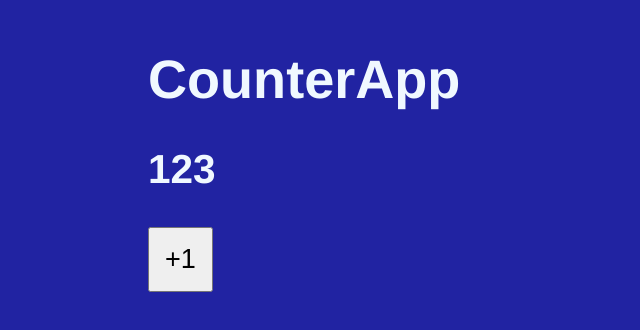
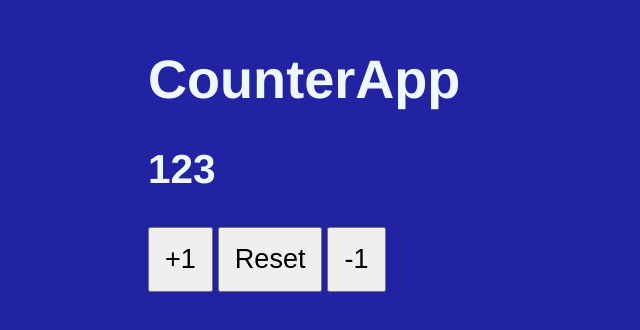
Before and after one commit to AlejandroRaya09/CounterApp---React, a React (Vite) app: page / in a window 1280 px wide. Shown: the part 136-466 px from the top of the page, without its empty margins (0-640 px from the left). Built offline with nearby package versions, Linux system fonts and the light colour scheme.

Commit message:
Añadir y Resetear con Hooks -UseState

```diff
--- a/src/CounterApp.jsx
+++ b/src/CounterApp.jsx
@@ -1,8 +1,5 @@
 import { useState } from 'react'
 import PropTypes from 'prop-types'
-
-
-
 
 
 export const CounterApp = ({value}) => {
@@ -12,18 +9,19 @@
     const handleAdd = () => {
         // setCounter(counter + 1 )
         setCounter((C) => C + 1)
-     }
+    }
 
-
+    const handleSubstract = () => setCounter (counter - 1)
+    const handleReset = () => setCounter (value)
     return (
         <>
             <h1>CounterApp</h1>
             <h2> { counter } </h2>
 
 
-            <button onClick={handleAdd}>
-                +1
-            </button>
+            <button onClick={handleAdd}> +1</button>
+            <button onClick={handleReset}> Reset </button>
+            <button onClick={handleSubstract}> -1 </button>
         </>
       );
 }
--- a/src/style.css
+++ b/src/style.css
@@ -10,5 +10,5 @@
 button{
     padding: 15px;
     font-size: 1.3rem;
-
+    margin-right: 5px;
 }
```
